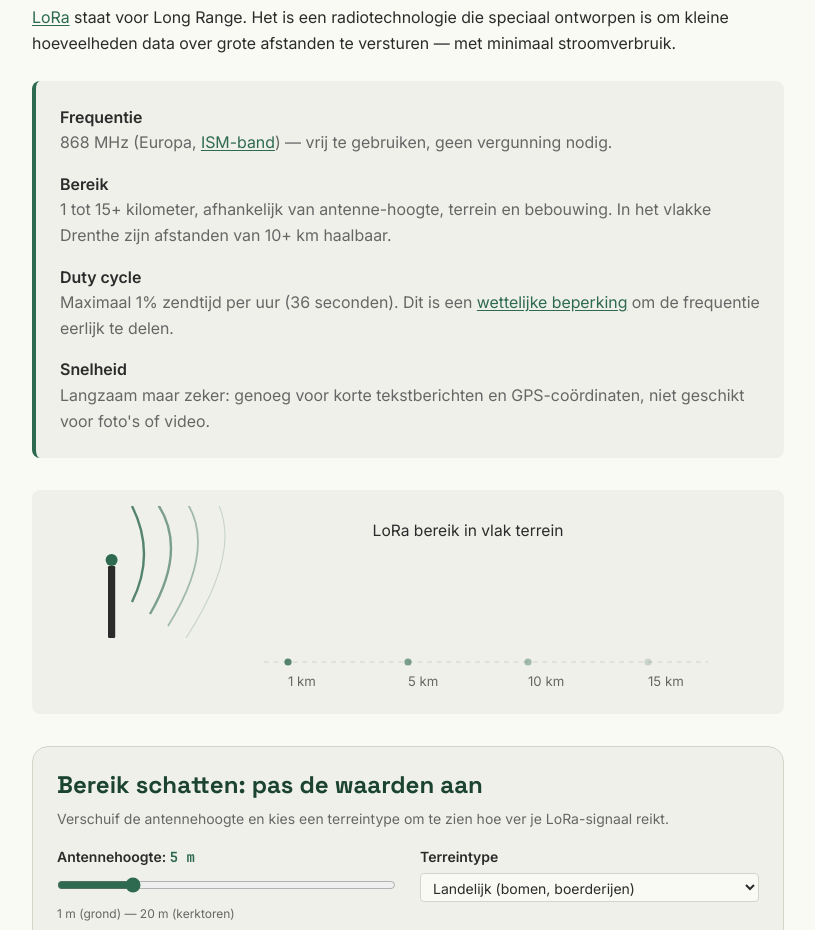
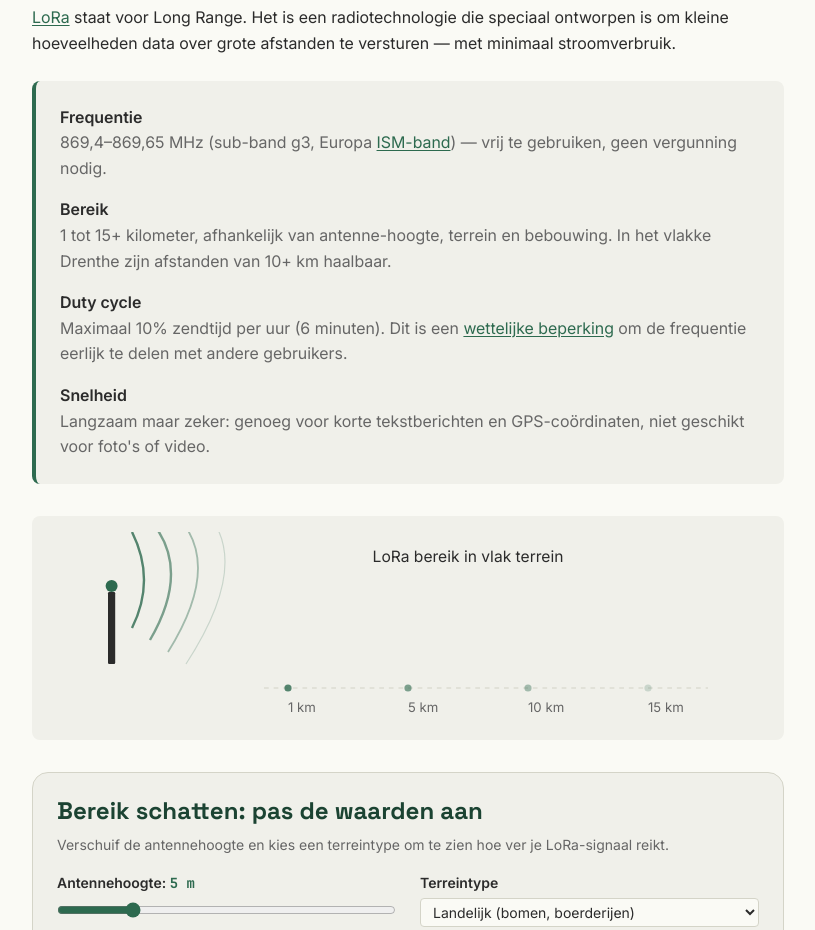
Before and after one commit to Hackerspace-drenthe/www.drenthenoodnetwerk.nl, a plain HTML site: page hoe-werkt-het.html in a window 1280 px wide. Shown: the part 1545-2475 px from the top of the page, without its empty margins (232-1047 px from the left). Drawn offline with Linux system fonts and the light colour scheme.

Commit message:
Correct duty cycle: Meshcore uses sub-band g3 (869.4-869.65 MHz) with 10% duty cycle, not 1%
- Updated hoe-werkt-het.html: frequency 869.4-869.65 MHz (g3), 10% duty cycle (6 min/hour)
- Updated woordenlijst.html: duty-cycle definition now specifies g3 with 10% limit
- Updated faq.html: two FAQ entries now mention correct sub-band and 10% duty cycle
- Max power for g3: 500 mW (not 25 mW)

Based on MeshAcademy/c04-lora-regelgeving.html documentation

```diff
--- a/hoe-werkt-het.html
+++ b/hoe-werkt-het.html
@@ -159,13 +159,13 @@
 
         <dl class="tech-detail">
           <dt>Frequentie</dt>
-          <dd>868 MHz (Europa, <a href="woordenlijst.html#ism-band">ISM-band</a>) — vrij te gebruiken, geen vergunning nodig.</dd>
+          <dd>869,4–869,65 MHz (sub-band g3, Europa <a href="woordenlijst.html#ism-band">ISM-band</a>) — vrij te gebruiken, geen vergunning nodig.</dd>
 
           <dt>Bereik</dt>
           <dd>1 tot 15+ kilometer, afhankelijk van antenne-hoogte, terrein en bebouwing. In het vlakke Drenthe zijn afstanden van 10+ km haalbaar.</dd>
 
           <dt>Duty cycle</dt>
-          <dd>Maximaal 1% zendtijd per uur (36 seconden). Dit is een <a href="woordenlijst.html#duty-cycle">wettelijke beperking</a> om de frequentie eerlijk te delen.</dd>
+          <dd>Maximaal 10% zendtijd per uur (6 minuten). Dit is een <a href="woordenlijst.html#duty-cycle">wettelijke beperking</a> om de frequentie eerlijk te delen met andere gebruikers.</dd>
 
           <dt>Snelheid</dt>
           <dd>Langzaam maar zeker: genoeg voor korte tekstberichten en GPS-coördinaten, niet geschikt voor foto's of video.</dd>
```
Also changed, not shown: faq.html (+2 -2 lines), woordenlijst.html (+1 -1 lines).
